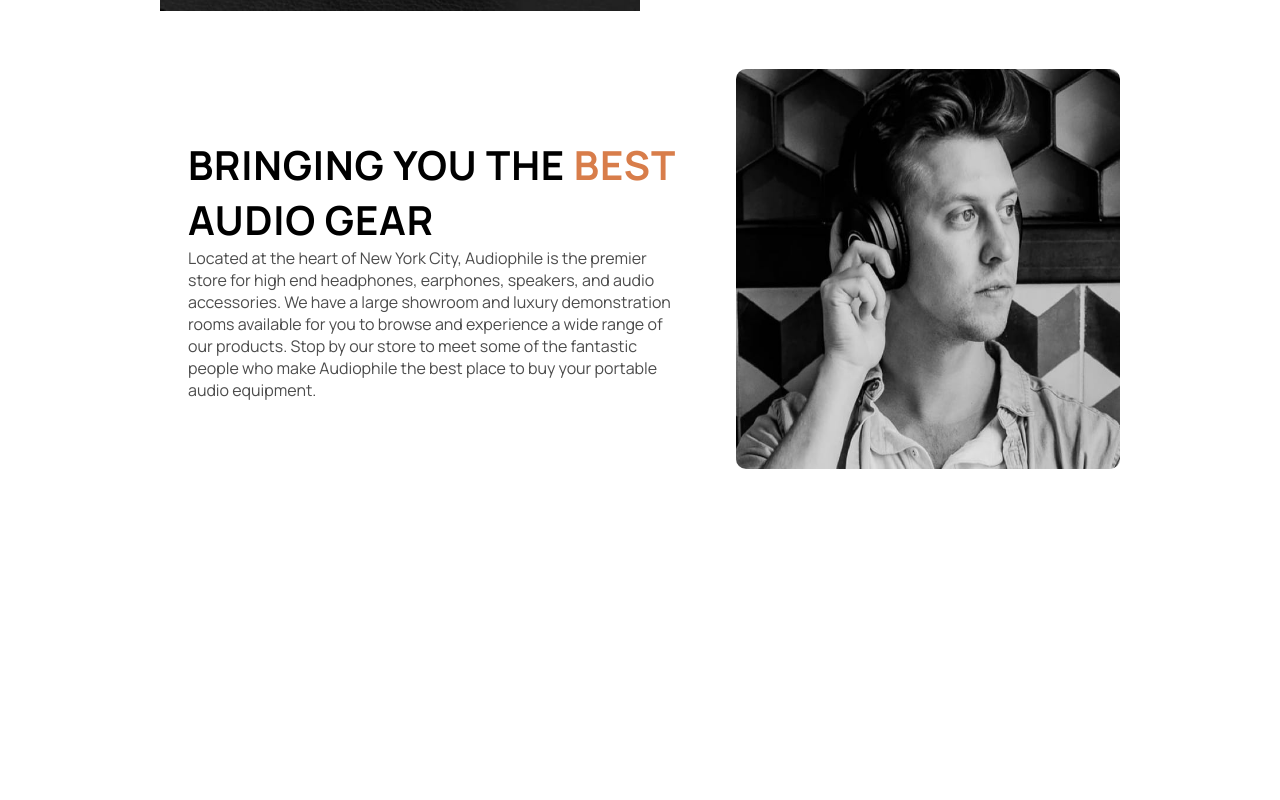
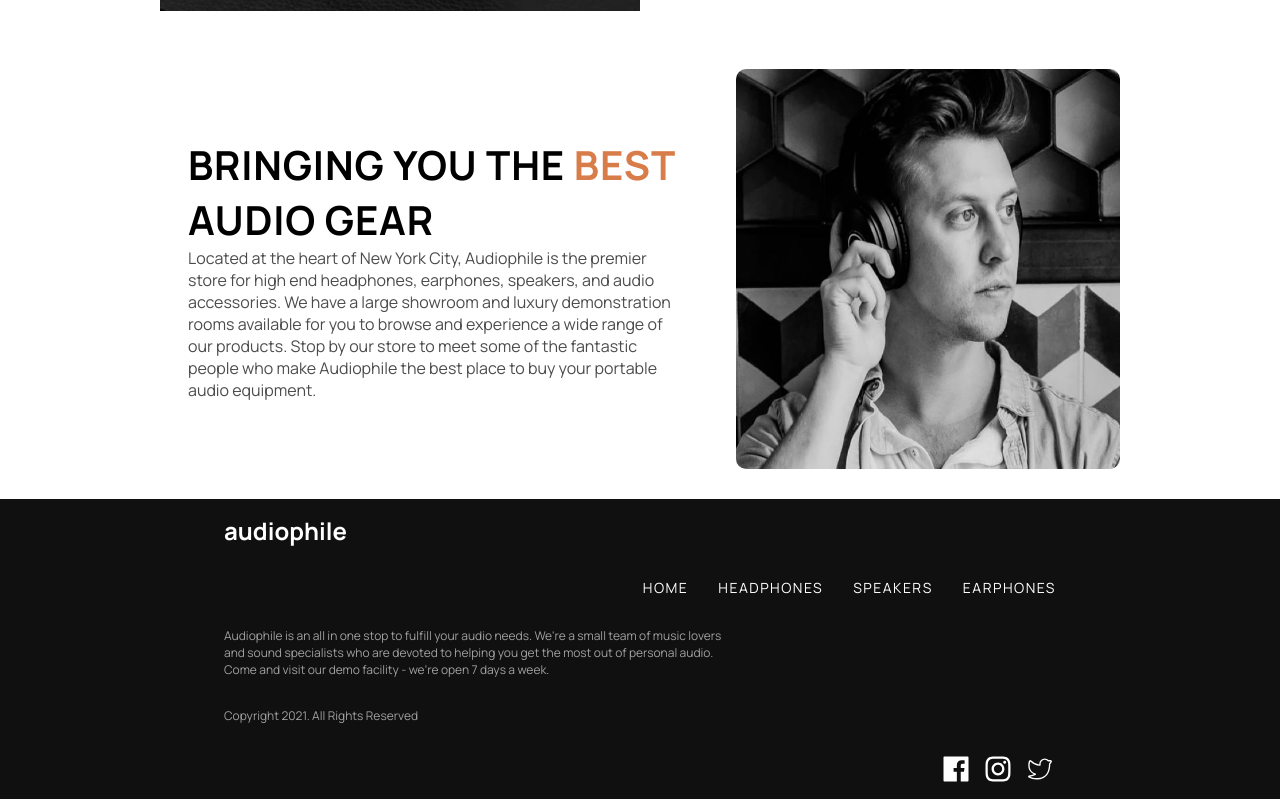
Before and after one commit to WhoYou3/shop-app-continue, a React (Create React App) app: page / in a window 1280 px wide. Shown: the part 2298-3098 px from the top of the page. Before the commit the page ends 2768 px from the top, so only its background shows below. Built offline with nearby package versions, Linux system fonts and the light colour scheme.

Commit message:
Finish Home Page (design)

```diff
--- /dev/null
+++ b/src/components/Footer/NavFooter.js
@@ -0,0 +1,42 @@
+import React from "react";
+import { NavLink } from "react-router-dom";
+import classes from "./NavFooter.module.css";
+import { AiFillFacebook } from "react-icons/ai";
+import { CiTwitter } from "react-icons/ci";
+import { AiOutlineInstagram } from "react-icons/ai";
+
+export default function NavFooter() {
+  return (
+    <div className={classes.navFooterContainer}>
+      <div className={classes.navFooter}>
+        <h2>audiophile</h2>
+        <ul>
+          <li>
+            <NavLink>HOME</NavLink>
+          </li>
+          <li>
+            <NavLink>HEADPHONES</NavLink>
+          </li>
+          <li>
+            <NavLink>SPEAKERS</NavLink>
+          </li>
+          <li>
+            <NavLink>EARPHONES</NavLink>
+          </li>
+        </ul>
+        <p>
+          Audiophile is an all in one stop to fulfill your audio needs. We're a
+          small team of music lovers and sound specialists who are devoted to
+          helping you get the most out of personal audio. Come and visit our
+          demo facility - we’re open 7 days a week.
+        </p>
+        <p>Copyright 2021. All Rights Reserved</p>
+        <div className={classes.iconsContainer}>
+          <AiFillFacebook size={"2rem"} />
+          <AiOutlineInstagram size={"2rem"} />
+          <CiTwitter size={"2rem"} />
+        </div>
+      </div>
+    </div>
+  );
+}
--- /dev/null
+++ b/src/components/Footer/NavFooter.module.css
@@ -0,0 +1,89 @@
+.navFooterContainer {
+  background-color: #101010;
+  margin-top: 30px;
+}
+
+.navFooter {
+  display: flex;
+  margin: auto;
+  width: 90%;
+  flex-direction: column;
+  align-items: center;
+  justify-content: space-around;
+  color: white;
+
+  text-align: center;
+
+  height: 600px;
+}
+
+.navFooter h2 {
+  font-weight: 700;
+}
+
+.navFooter ul {
+  list-style: none;
+
+  display: flex;
+  flex-direction: column;
+  justify-content: space-between;
+  height: 150px;
+}
+
+.navFooter ul li a {
+  text-decoration: none;
+  color: #ffffff;
+  font-size: 14px;
+  letter-spacing: 1.5px;
+}
+
+.navFooter p {
+  opacity: 0.6;
+  font-size: 12px;
+  font-weight: 400;
+}
+
+.navFooter ul li a :hover {
+  cursor: pointer;
+}
+
+.iconsContainer {
+  display: flex;
+  gap: 10px;
+}
+
+.iconsContainer svg {
+  cursor: pointer;
+}
+
+@media (min-width: 650px) {
+  .navFooterContainer {
+  }
+  .navFooter {
+    align-items: flex-start;
+    height: 300px;
+    text-align: start;
+  }
+
+  .navFooter ul {
+    flex-direction: row;
+
+    gap: 30px;
+    height: fit-content;
+  }
+  .iconsContainer {
+    align-self: flex-end;
+  }
+}
+
+@media (min-width: 1024px) {
+  .navFooter {
+    width: 65%;
+  }
+  .navFooter ul {
+    align-self: flex-end;
+  }
+  .navFooter p {
+    width: 500px;
+  }
+}
--- a/src/pages/Layout.js
+++ b/src/pages/Layout.js
@@ -1,6 +1,7 @@
 import React from "react";
 import { Outlet } from "react-router-dom";
 import Advert from "../components/Footer/Advert";
+import NavFooter from "../components/Footer/NavFooter";
 import Navbar from "../components/Navbar/Navbar";
 import classes from "./Layout.module.css";
 
@@ -15,6 +16,7 @@ function Layout(props) {
       </main>
       <footer>
         <Advert />
+        <NavFooter />
       </footer>
     </div>
   );
```
